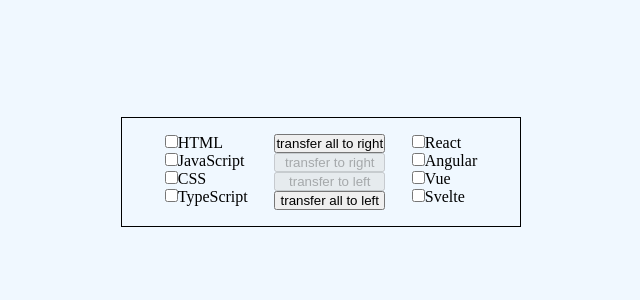
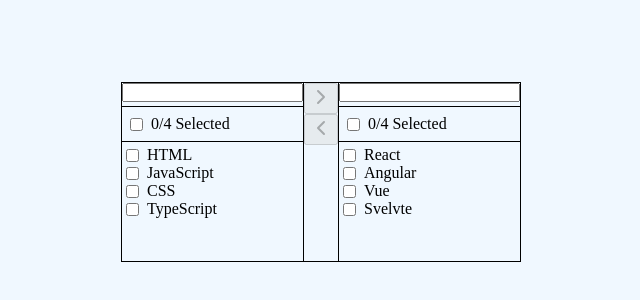
Before and after one commit to jawadvajeeh/user-interface-coding, a React (Vite) app: page / in a window 1280 px wide. Shown: the part 228-528 px from the top of the page, without its empty margins (319-959 px from the left). Built offline with nearby package versions, Linux system fonts and the light colour scheme.

Commit message:
Transfers list two

```diff
--- a/src/App.tsx
+++ b/src/App.tsx
@@ -1,9 +1,9 @@
-import { TransfersListItem } from "./components/ui/transfers-list-one";
+import { TransfersListTwo } from "./components/ui/transfers-list-two";
 
 function App() {
   return (
     <main className="playground">
-      <TransfersListItem />
+      <TransfersListTwo />
     </main>
   );
 }
--- /dev/null
+++ b/src/components/ui/transfers-list-two/index.tsx
@@ -0,0 +1,218 @@
+import { useRef, useState } from "react";
+import "./styles.css";
+import { useId } from "react";
+import { useEffect } from "react";
+import { ChevronLeft, ChevronRight } from "lucide-react";
+
+const DEFAULT_LEFT_ITEMS_LIST = ["HTML", "JavaScript", "CSS", "TypeScript"];
+
+const DEFAULT_RIGHT_ITEMS_LIST = ["React", "Angular", "Vue", "Svelvte"];
+
+function generateMap(list: string[]) {
+  return new Map(list.map((item) => [item, false]));
+}
+
+function makeAllCheckboxesTo(
+  value: boolean,
+  items: Map<string, boolean>,
+  setItems: (items: Map<string, boolean>) => void,
+) {
+  setItems(new Map(Array.from(items.entries()).map(([key]) => [key, value])));
+}
+
+function transferSelectedItems(
+  sourceList: Map<string, boolean>,
+  setSourceList: (items: Map<string, boolean>) => void,
+  destList: Map<string, boolean>,
+  setDestList: (items: Map<string, boolean>) => void,
+) {
+  const updatedSrcList = new Map(sourceList);
+  const updatedDestList = new Map(destList);
+
+  sourceList.forEach((checked, key) => {
+    if (!checked) return;
+    updatedDestList.set(key, checked);
+    updatedSrcList.delete(key);
+  });
+
+  setSourceList(updatedSrcList);
+  setDestList(updatedDestList);
+}
+
+const TransfersListTwo = () => {
+  const [itemsLeft, setItemsLeft] = useState<Map<string, boolean>>(
+    generateMap(DEFAULT_LEFT_ITEMS_LIST),
+  );
+  const [itemsRight, setItemsRight] = useState<Map<string, boolean>>(
+    generateMap(DEFAULT_RIGHT_ITEMS_LIST),
+  );
+  return (
+    <div className="transfers-list-two">
+      <div className="transfer-list2">
+        <NewItem items={itemsLeft} setItemsList={setItemsLeft} />
+        <ItemsHeader
+          items={itemsLeft}
+          onChange={(value: boolean) =>
+            makeAllCheckboxesTo(value, itemsLeft, setItemsLeft)
+          }
+        />
+        <ItemsList itemsList={itemsLeft} setItemsList={setItemsLeft} />
+      </div>
+      <div className="transfer-list2-actions">
+        <button
+          disabled={getSelectedItemsCount(itemsLeft) === 0}
+          onClick={() =>
+            transferSelectedItems(
+              itemsLeft,
+              setItemsLeft,
+              itemsRight,
+              setItemsRight,
+            )
+          }
+        >
+          <ChevronRight />
+        </button>
+        <button
+          onClick={() =>
+            transferSelectedItems(
+              itemsRight,
+              setItemsRight,
+              itemsLeft,
+              setItemsLeft,
+            )
+          }
+          disabled={getSelectedItemsCount(itemsRight) === 0}
+        >
+          <ChevronLeft />
+        </button>
+      </div>
+      <div className="transfer-list2">
+        <NewItem items={itemsRight} setItemsList={setItemsRight} />
+        <ItemsHeader
+          items={itemsRight}
+          onChange={(value: boolean) =>
+            makeAllCheckboxesTo(value, itemsRight, setItemsRight)
+          }
+        />
+        <ItemsList itemsList={itemsRight} setItemsList={setItemsRight} />
+      </div>
+    </div>
+  );
+};
+
+function NewItem({
+  items,
+  setItemsList,
+}: {
+  items: Map<string, boolean>;
+  setItemsList: (itemsList: Map<string, boolean>) => void;
+}) {
+  const [value, setValue] = useState("");
+  function handleEnter(key: string) {
+    if (key === "Enter") {
+      const newItem = value;
+      setValue("");
+      if (items.has(newItem)) return;
+      const updatedItems = new Map(items);
+      updatedItems.set(newItem, false);
+      setItemsList(updatedItems);
+    }
+  }
+  return (
+    <input
+      value={value}
+      onChange={(e) => setValue(e.target.value)}
+      onKeyDown={(e) => handleEnter(e.key)}
+    />
+  );
+}
+
+function getSelectedItemsCount(items: Map<string, boolean>) {
+  return Array.from(items.values()).filter((val) => Boolean(val)).length;
+}
+
+function ItemsHeader({
+  items,
+  onChange,
+}: {
+  items: Map<string, boolean>;
+  onChange: (value: boolean) => void;
+}) {
+  const ref = useRef<HTMLInputElement>(null);
+
+  const selectedCount = getSelectedItemsCount(items);
+  const totalCount = items.size;
+
+  const checked = totalCount > 0 && selectedCount === totalCount;
+  const indeterminate = selectedCount > 0 && selectedCount < totalCount;
+
+  useEffect(() => {
+    const el = ref.current;
+    if (!el) return;
+    el.indeterminate = indeterminate;
+  }, [indeterminate]);
+
+  return (
+    <div className="items-header">
+      <input
+        ref={ref}
+        type="checkbox"
+        checked={checked}
+        onChange={(e) => {
+          onChange(e.target.checked);
+        }}
+      />
+      <label>{`${selectedCount}/${items.size} Selected`}</label>
+    </div>
+  );
+}
+
+function ItemsList({
+  itemsList,
+  setItemsList,
+}: {
+  itemsList: Map<string, boolean>;
+  setItemsList: (itemsList: Map<string, boolean>) => void;
+}) {
+  return (
+    <ul>
+      {Array.from(itemsList.entries()).map(([label, isChecked], idx) => (
+        <CheckboxItem
+          label={label}
+          isChecked={isChecked}
+          key={idx}
+          onChange={() => {
+            const updatedList = new Map(itemsList);
+            updatedList.set(label, !updatedList.get(label));
+            setItemsList(updatedList);
+          }}
+        />
+      ))}
+    </ul>
+  );
+}
+
+function CheckboxItem({
+  isChecked,
+  label,
+  onChange,
+}: {
+  label: string;
+  isChecked: boolean;
+  onChange: () => void;
+}) {
+  const id = useId();
+  return (
+    <li>
+      <input
+        id={id}
+        checked={isChecked}
+        type="checkbox"
+        onChange={() => onChange()}
+      />
+      <label htmlFor={id}>{label}</label>
+    </li>
+  );
+}
+
+export { TransfersListTwo };
--- /dev/null
+++ b/src/components/ui/transfers-list-two/styles.css
@@ -0,0 +1,39 @@
+.transfers-list-two {
+    max-width: 400px;
+    width: 100%;
+    min-height: 180px;
+    border: 1px solid black;
+    display: flex;
+    justify-content: space-evenly;
+}
+
+.transfer-list2 {
+    flex: 1;
+}
+.transfer-list2-actions {
+    width: 50px;
+    border-left: 1px solid black;
+    border-right: 1px solid black;
+    display: flex;
+    flex-direction: column;
+}
+.items-header {
+    padding: 8px;
+    display: flex;
+    gap: 8px;
+    align-items: center;
+    border-top: 1px solid black;
+    border-bottom: 1px solid black;
+    margin-top: 4px;
+    width: 100%;
+}
+
+ul {
+    list-style-type: none;
+    padding: 4px;
+}
+li {
+    display: flex;
+    gap: 8px;
+    align-items: center;
+}
```
